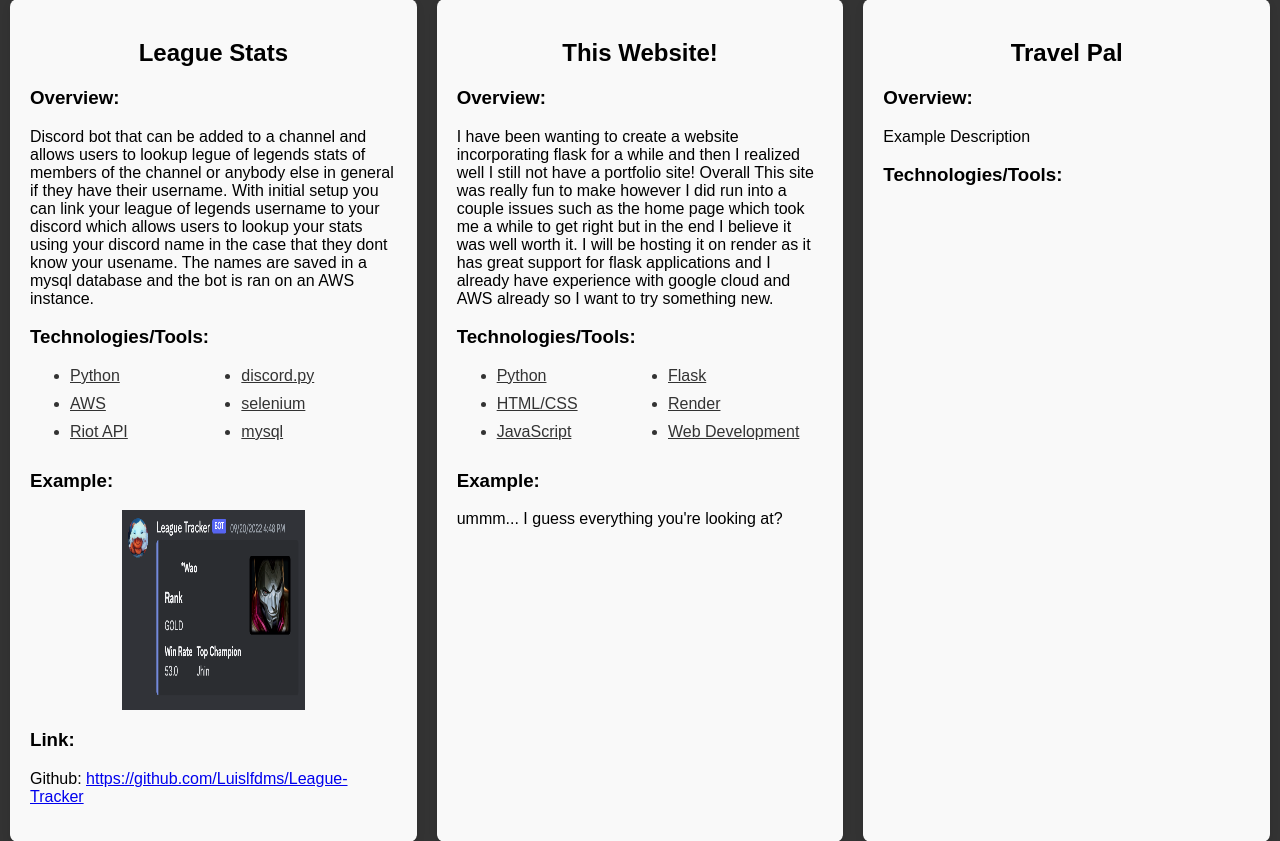
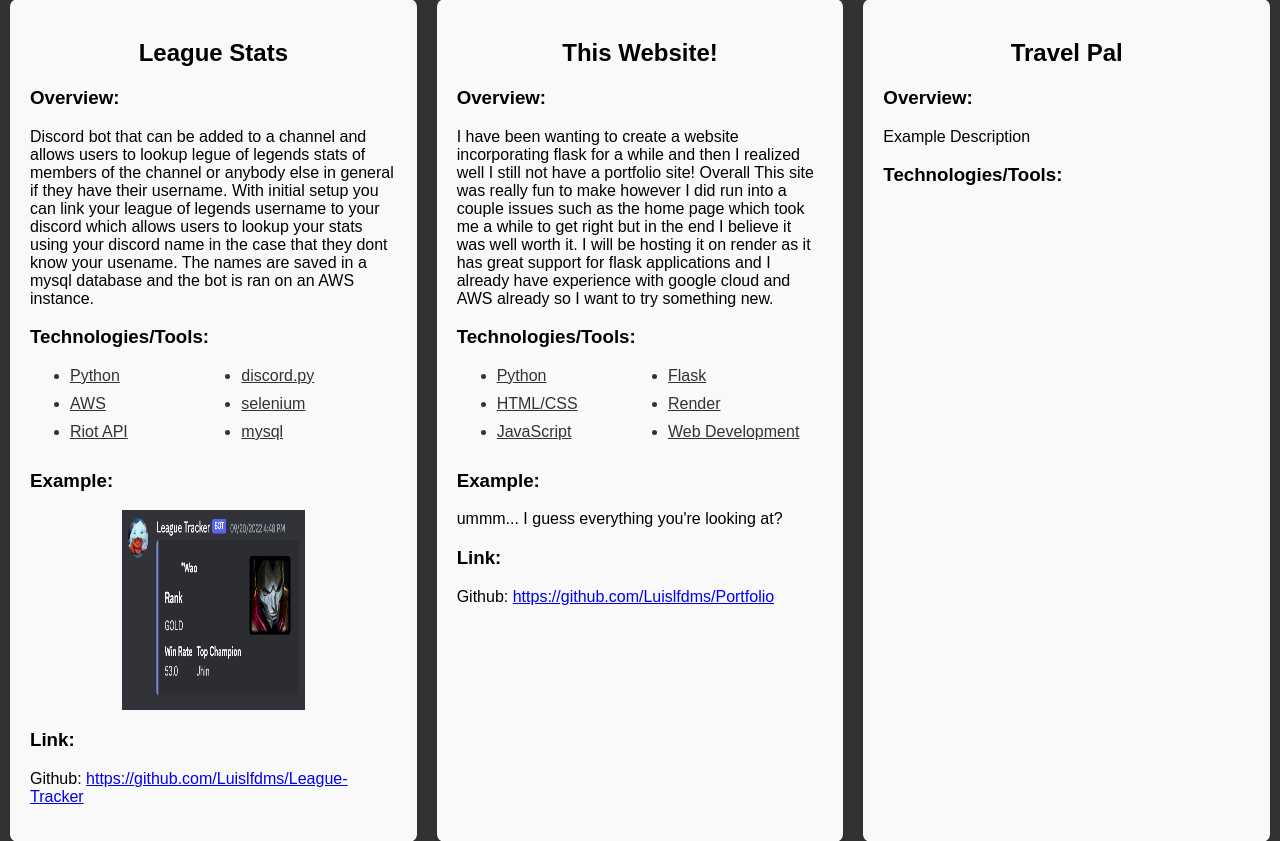
Before and after one commit to Luislfdms/Portfolio, a Flask app: page /projects/ in a window 1280 px wide. Shown: the part 181-1022 px from the top of the page. Run offline with Flask 3, Linux system fonts and the light colour scheme.

Commit message:
add github link for portfolio site

```diff
--- a/static/home.css
+++ b/static/home.css
@@ -20,6 +20,7 @@
     fill: #333;
     stroke: black;
 }
+
 text {
     text-anchor: middle;
     dominant-baseline: middle; /* doesn't work in IE */
--- a/templates/projects.html
+++ b/templates/projects.html
@@ -43,6 +43,8 @@
             </ul>
             <h3>Example:</h3>
             <p>ummm... I guess everything you're looking at?</p>
+            <h3>Link:</h3>
+            <p>Github: <a href="https://github.com/Luislfdms/Portfolio" target="_blank">https://github.com/Luislfdms/Portfolio</a></p>
         </div>
         <div class="project">
             <h2>{{ projects_list[2][0] }}</h2>
```
